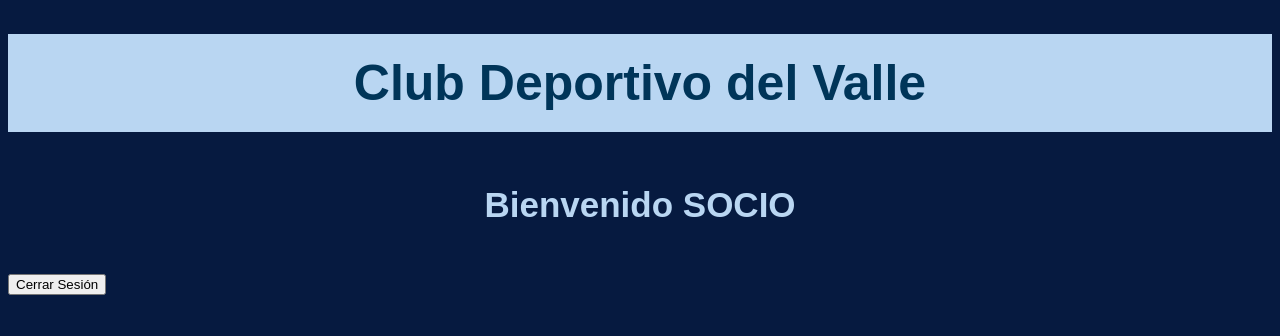
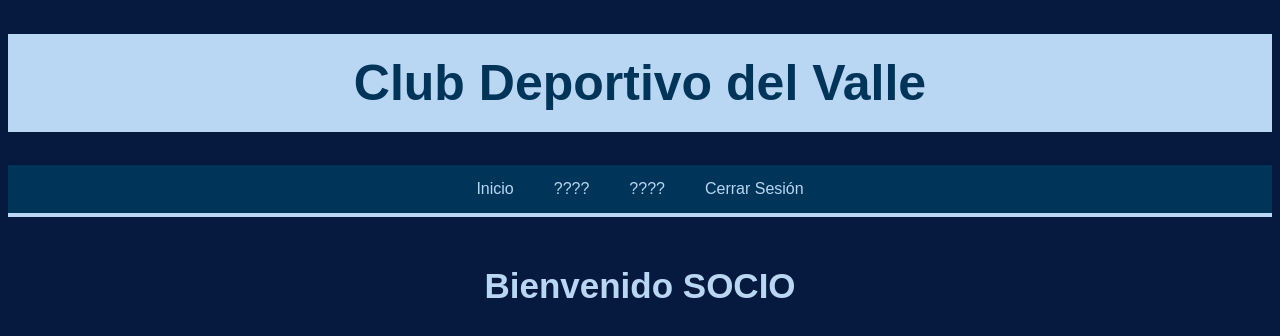
Before and after one commit to Camm07/Proyecto-DSW, a website: page inicioSocio.html in a window 1280 px wide. Drawn offline with Linux system fonts and the light colour scheme.

Commit message:
Socios nav
Se agrego el nav a socios

```diff
--- a/inicioSocio.html
+++ b/inicioSocio.html
@@ -5,6 +5,7 @@
     <meta charset="UTF-8">
     <title>Panel de SOCIO</title>
     <link rel="stylesheet" href="estiloSocio.css">
+    <link rel="stylesheet" href="estilonav.css">
     <link rel="stylesheet" href="estilonav.css">
     <script>
         // Función para cerrar sesión con confirmación
@@ -20,9 +21,17 @@
     <header>
         <h1>Club Deportivo del Valle</h1>
     </header>
+    <nav>
+        <ul class="menu">
+          <li><a href="#">Inicio</a></li>
+          <li><a href="#">????</a></li>
+          <li><a href="#">????</a></li>
+          <li><a href="#" onclick="cerrarSesion(); return false;">Cerrar Sesión</a></li>
+          </ul>
+      </nav>
     <h2>Bienvenido SOCIO</h2>
 
     <!-- Puedes añadir más botones o enlaces a funciones administrativas aquí -->
-    <button onclick="cerrarSesion()">Cerrar Sesión</button> <!-- Botón para cerrar sesión -->
+    <!--'<button onclick="cerrarSesion()">Cerrar Sesión</button>--> <!-- Botón para cerrar sesión -->
 </body>
 </html>
```
